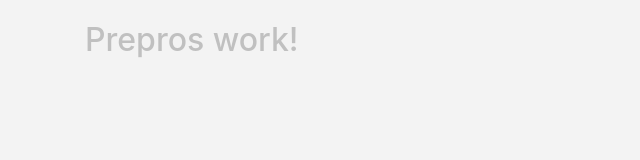
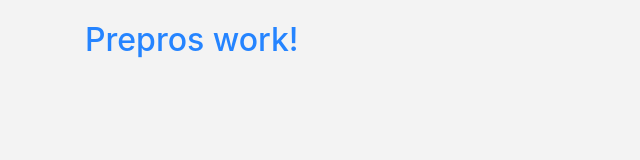
Before and after one commit to markoooooo/AppLab, a plain HTML site: page index.html in a window 1280 px wide. Shown: the whole page, without its empty margins (0-640 px from the left). Drawn offline with nearby package versions, Linux system fonts and the light colour scheme.

Commit message:
Define the color palette.

```diff
--- a/scss/style.scss
+++ b/scss/style.scss
@@ -4,12 +4,12 @@
 }
 
 // Colors
-$color-primary: silver;
+$color-primary: #2584ff;
+$color-secondary: #00d9ff;
+$color-accent: #ff3400;
+$color-headings: #1b0760;
+$color-body: #918ca4;
 
 h1 {
   color: $color-primary;
 }
-
-.main-text {
-  color: yelow;
-}
```
Also changed, not shown: css/style.css.
